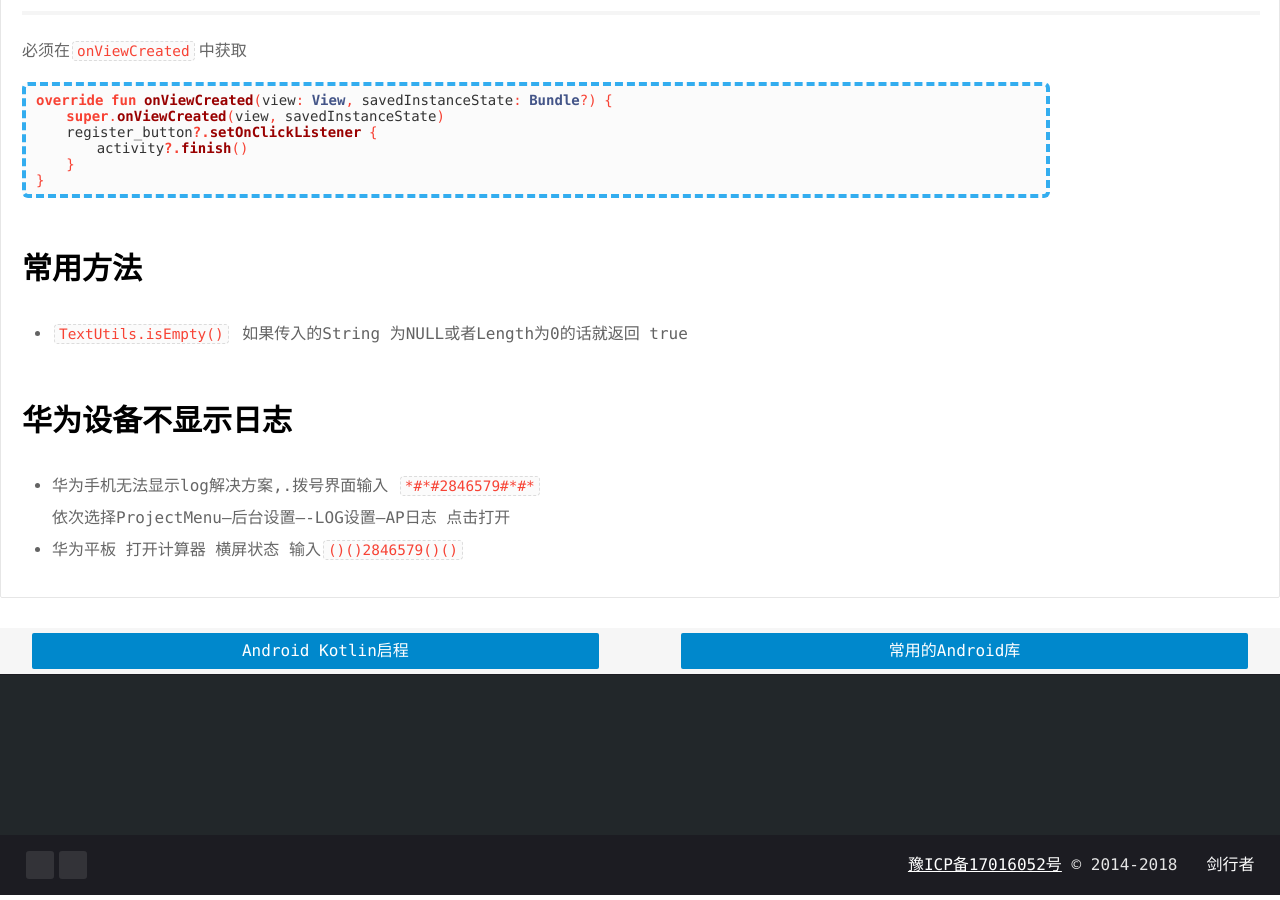
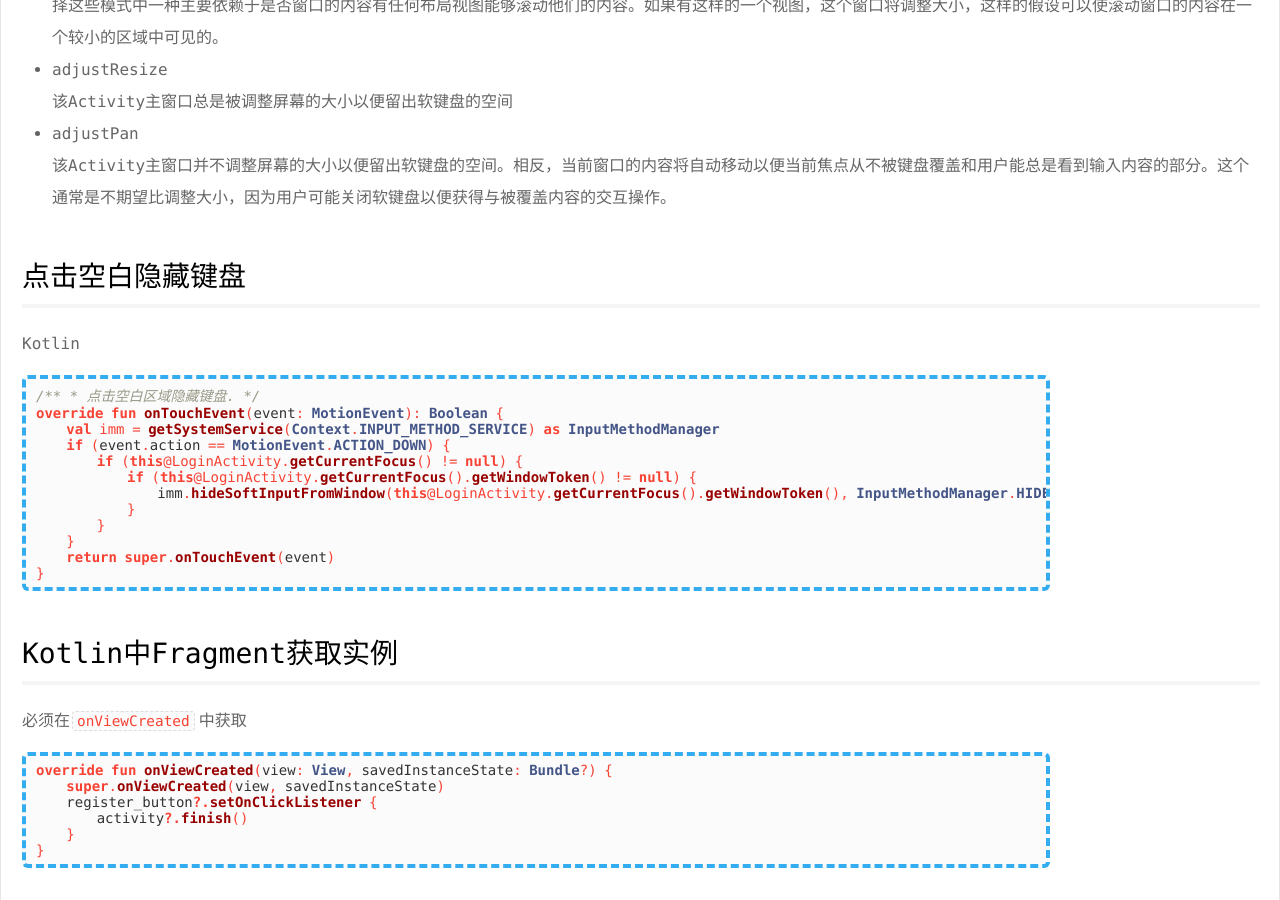
Before and after one commit to psvmc/myblog_jekyll, a Jekyll site: the page built from _posts/2018-03-20-android-tips.md, in a window 1280 px wide and 900 px high, scrolled down 7024 px. Built offline with Jekyll 4.4.1, drawn with Linux system fonts in a browser that asks for light colours; comment, search, counter and statistics services are not loaded; some of the changed text lies outside the part shown.

Commit message:
文章更新

````diff
--- a/_posts/2018-03-20-android-tips.md
+++ b/_posts/2018-03-20-android-tips.md
@@ -56,6 +56,19 @@
 
 + `setBackgroundResource(0)` 可以移除 View 的背景色
 
+
+
+
+## Activity 背景透明
+
+```xml
+<style name="TransparentTheme" parent="AppTheme"> <!--window背景透明-->
+    <item name="android:windowBackground">@color/transparent</item>
+    <item name="android:colorBackgroundCacheHint">@null</item> <!--window透明-->
+    <item name="android:windowIsTranslucent">true</item> <!--去掉过渡动画-->
+    <item name="android:windowAnimationStyle">@null</item>
+</style>
+```
 
 
 
@@ -311,6 +324,31 @@
   该Activity主窗口并不调整屏幕的大小以便留出软键盘的空间。相反，当前窗口的内容将自动移动以便当前焦点从不被键盘覆盖和用户能总是看到输入内容的部分。这个通常是不期望比调整大小，因为用户可能关闭软键盘以便获得与被覆盖内容的交互操作。
 
 
+
+
+## 点击空白隐藏键盘
+
+Kotlin
+
+```kotlin
+/**
+ * 点击空白区域隐藏键盘.
+ */
+override fun onTouchEvent(event: MotionEvent): Boolean {
+    val imm = getSystemService(Context.INPUT_METHOD_SERVICE) as InputMethodManager
+    if (event.action == MotionEvent.ACTION_DOWN) {
+        if (this@LoginActivity.getCurrentFocus() != null) {
+            if (this@LoginActivity.getCurrentFocus().getWindowToken() != null) {
+                imm.hideSoftInputFromWindow(this@LoginActivity.getCurrentFocus().getWindowToken(), InputMethodManager.HIDE_NOT_ALWAYS)
+            }
+        }
+    }
+    return super.onTouchEvent(event)
+}
+```
+
+
+
 ## Kotlin中Fragment获取实例
 
 必须在`onViewCreated`中获取
````
Also changed, not shown: _posts/2018-03-20-android-kotlin.md (+1 -0 lines).
